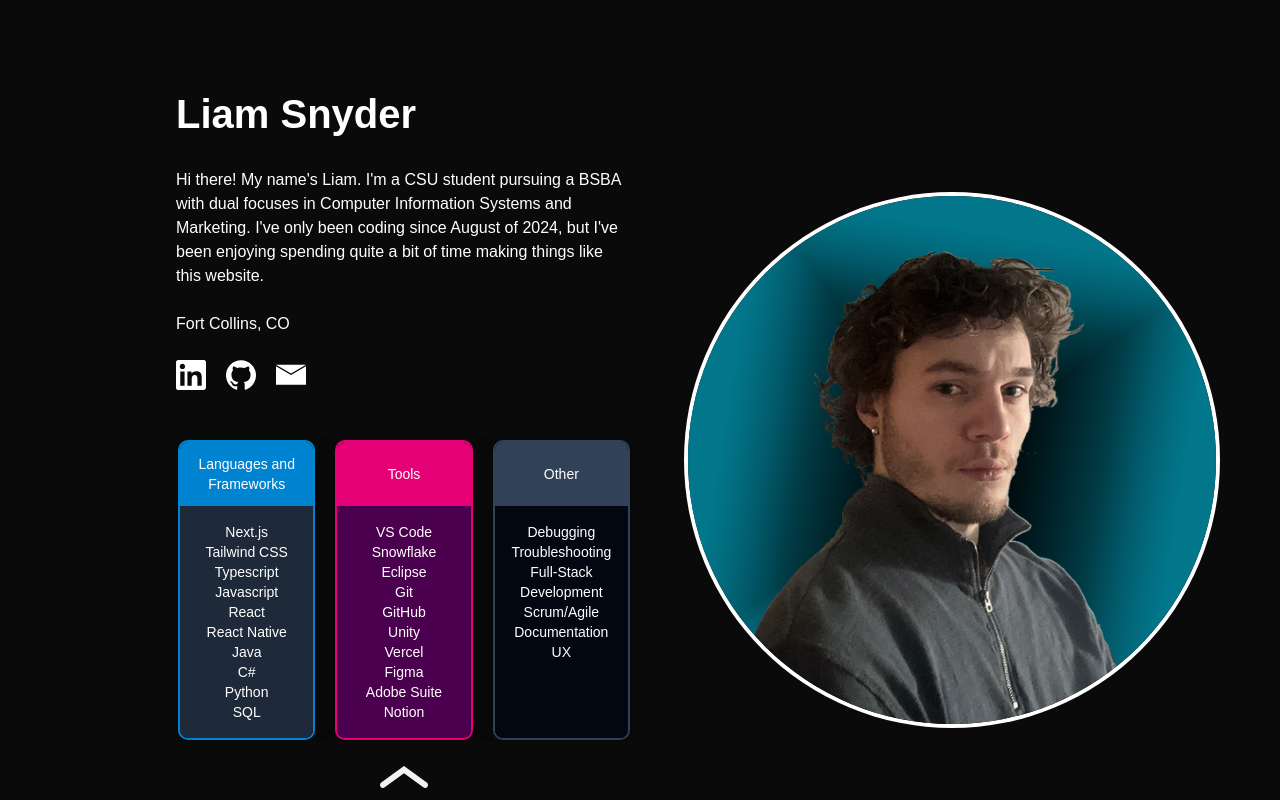
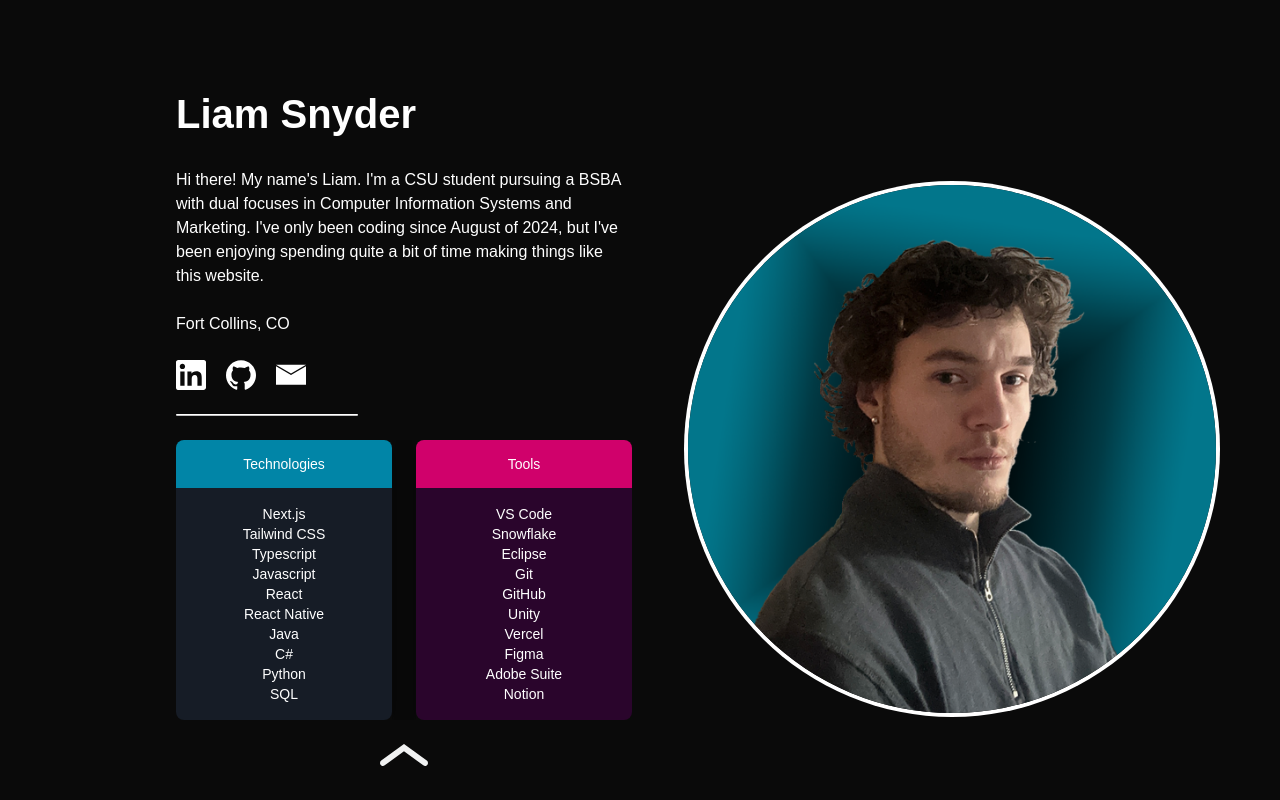
Before and after one commit to MackMaritimus/liammacksnyder, a Next.js app: page / in a window 1280 px wide. Both pictures are taken after a click on the button 404 px from the left and 588 px from the top of the page. Shown: the top 800 px of the page. Built offline with nearby package versions, Linux system fonts and the light colour scheme.

Commit message:
Project Folder Cleanup and Styling Updates

```diff
--- a/src/app/page.tsx
+++ b/src/app/page.tsx
@@ -6,7 +6,9 @@ import Panels from "@/components/sections/homepage/Panels";
 
 export default function HomePage() {
     return (
-        <main className = "min-h-screen bg-night text-white flex flex-col items-center max-w-[2180px] mx-auto">
+        <div>
+
+            <main className = "min-h-screen bg-night text-white flex flex-col items-center max-w-[2560px] mx-auto">
 
                 { /* AboutMe Section With My Name, Personal Summary, and Picture of Me */ }
                 <AboutMe/>
@@ -17,10 +19,12 @@ export default function HomePage() {
                 { /* Panels Section. Contains various panels with the same size but different functionalities. The panels are images in /public. */ }
                 <Panels/>
 
+            </main>
+
             { /* Footer Section With Disclaimers and Email. Has Links to Vercel Website Deployment and Personal Archive GitHub Repos */ }
             <SectionDivider/>
             <Footer/>
 
-        </main>
+        </div>
     );
 }
--- a/src/components/sections/homepage/AboutMe.tsx
+++ b/src/components/sections/homepage/AboutMe.tsx
@@ -1,4 +1,3 @@
-import Body from "@/components/ui/Body";
 import Socials from "@/components/ui/Socials";
 import Image from "next/image";
 import Skills from "@/components/ui/Skills";
@@ -14,27 +13,30 @@ export default function AboutMe () {
             <div className = "flex col-start-1 flex-col text-center xl:text-left max-w-full xl:max-w-160 items-center xl:items-start xl:ml-[25%] mb-12">
 
                 {/* About Me Text Box and Text */}
-                <div className = "flex flex-col max-w-2xl xl:max-w-full">
+                <div className = "flex flex-col max-w-2xl xl:max-w-full items-center xl:items-start">
                     <div className = "">
                         <h1 className = "text-[2.1rem] md:text-[40px] font-bold">
                             {"Liam Snyder"}
                         </h1>
 
 
-                        <Body className = "mt-6">
+                        <p className = "mt-6">
                             {"Hi there! My name's Liam. I'm a CSU student pursuing a BSBA with dual focuses in Computer Information Systems and Marketing. I've only been coding since August of 2024, but I've been enjoying spending quite a bit of time making things like this website."}
-                        </Body>
+                        </p>
 
-                        <Body className = "mt-6">
+                        <p className = "mt-6">
                             {"Fort Collins, CO"}
-                        </Body>
+                        </p>
                     </div>
 
 
 
                     <Socials className = "mx-auto xl:mx-0 mr-auto mt-6" width = "30"/>
 
+                    <hr className = "bg-white/75 w-[40%] h-0.5 mt-6 rounded-full min-w-[150px]"/>
+
                     <Skills/>
+
                 </div>
 
             </div>
--- a/src/components/sections/homepage/Panels.tsx
+++ b/src/components/sections/homepage/Panels.tsx
@@ -6,7 +6,7 @@ import Panel from "@/components/ui/Panel";
 export default function Panels () {
 
     return (
-        <section className = "w-fit grid grid-cols-1 min-[710px]:grid-cols-2 items-center justify-center gap-6 overflow-hidden mb-12">
+        <section className = "w-fit grid grid-cols-1 min-[710px]:grid-cols-2 items-center justify-center gap-6 overflow-hidden mb-12 px-12">
 
             <Panel
                 squareImage = "/Resume_Download_Square_Panel.png"
--- a/src/components/ui/Body.tsx
+++ /dev/null
@@ -1,16 +0,0 @@
-
-// Default Body Text. Takes Text as Children and ClassName
-
-interface BodyProps {
-    children?: React.ReactNode;
-    className?: string;
-}
-
-export default function Body ({ children, className = "" }:BodyProps) {
-
-    return (
-        <p className = {"text-md" + " " + className}>
-            {children}
-        </p>
-    );
-}
--- a/src/components/ui/BodySmall.tsx
+++ /dev/null
@@ -1,16 +0,0 @@
-
-// Small Body Text. Takes Text as Children and ClassName
-
-interface BodySmallProps {
-    children?: React.ReactNode;
-    className?: string;
-}
-
-export default function BodySmall ({ children, className = "" }:BodySmallProps) {
-
-    return (
-        <p className = {"text-sm" + " " + className}>
-            {children}
-        </p>
-    );
-}
--- a/src/components/ui/Head2.tsx
+++ /dev/null
@@ -1,16 +0,0 @@
-
-// Formatted Heading 2. Takes Text as Children and ClassName
-
-interface Head2Props {
-    children?:React.ReactNode;
-    className?: string;
-}
-
-export default function Head2 ({ children, className = ""}:Head2Props) {
-
-    return (
-        <h2 className = {"text-3xl font-bold" + " " + className}>
-            {children}
-        </h2>
-    );
-}
--- a/src/components/ui/Head3.tsx
+++ /dev/null
@@ -1,16 +0,0 @@
-
-// Formatted Heading 3. Takes Text as Children and ClassName
-
-interface Head3Props {
-    children?: React.ReactNode;
-    className?: string;
-}
-
-export default function Head3 ({ children, className = "" }:Head3Props) {
-
-    return (
-        <h3 className = {"text-2xl font-bold" + " " + className}>
-            {children}
-        </h3>
-    );
-}
--- a/src/components/ui/Panel.tsx
+++ b/src/components/ui/Panel.tsx
@@ -24,7 +24,7 @@ export default function Panel ({squareImage = "/Placeholder_Image_1.png", rectan
 
     return (
        <a href = {href} target = "_blank">
-            <div className = "w-[320px] min-[1070px]:w-[512px] h-[320px] min-[1070px]:h-[120px] rounded-lg bg-blue-600 overflow-hidden shadow-default">
+            <div className = "w-full max-w-[320px] min-[1070px]:max-w-[512px] h-auto rounded-lg bg-blue-600 overflow-hidden shadow-default">
 
                 {/* Image 1 */}
                 <Image
--- a/src/components/ui/Skills.tsx
+++ b/src/components/ui/Skills.tsx
@@ -11,7 +11,7 @@ export default function Skills () {
             arrowWidth="w-12"
             expandedHeight="max-h-full"
             collapsedHeight="max-h-23"
-            expandTableClassName="mt-12"
+            expandTableClassName="mt-6 max-w-lg w-full"
             arrowClassName="mx-auto mt-6"
         >
             <SkillsContent/>
@@ -23,14 +23,15 @@ function SkillsContent() {
     const { expanded } = useContext(ExpandContext);
 
     return (
-        <div className = "grid grid-cols-3 gap-6 p-1 text-sm max-[580px]:text-xs text-wrap">
+
+        <div className = "grid grid-cols-2 gap-6 text-sm max-[430px]:text-xs text-wrap">
             {/* Languages and Frameworks Column */}
-            <div className = "shadow-default flex flex-col">
-                <div className = {`flex flex-col h-full ${expanded ? "ring-2 ring-sky-600 rounded-lg" : ""}`}>
-                    <div className = {`bg-sky-600 flex items-center justify-center min-h-22 min-[530px]:min-h-16 p-2 ${expanded ? "rounded-t-lg" : "ring-2 ring-sky-600 rounded-lg"}`}>
-                        <p className = "text-center">Languages and Frameworks</p>
+            <div className = "shadow-default flex flex-col w-full">
+                <div className = {`flex flex-col h-full ${expanded ? "rounded-lg" : ""}`}>
+                    <div className = {`bg-cyan-600/90 flex items-center justify-center min-h-12 p-2 ${expanded ? "rounded-t-lg" : "rounded-lg"}`}>
+                        <p>Technologies</p>
                     </div>
-                    <div className = {`bg-gray-800 w-full h-full flex text-center justify-center rounded-b-lg ${expanded ? "" : "hidden" }`}>
+                    <div className = {`bg-gray-800/60 w-full h-full flex text-center justify-center rounded-b-lg ${expanded ? "" : "hidden" }`}>
                         <p className = "text-center text-wrap m-1 my-4">
                             Next.js <br/>
                             Tailwind CSS <br/>
@@ -48,12 +49,12 @@ function SkillsContent() {
             </div>
 
             {/* Tools Column */}
-            <div className = "shadow-default flex flex-col">
-                <div className = {`flex flex-col h-full ${expanded ? "ring-2 ring-pink-600 rounded-lg" : ""}`}>
-                    <div className = {`bg-pink-600 flex items-center justify-center min-h-22 min-[530px]:min-h-16 p-2 ${expanded ? "rounded-t-lg" : "ring-2 ring-pink-600 rounded-lg"}`}>
-                        <p className = "text-center">Tools</p>
+            <div className = "shadow-default flex flex-col w-full">
+                <div className = {`flex flex-col h-full ${expanded ? "rounded-lg" : ""}`}>
+                    <div className = {`bg-pink-600/90 flex items-center justify-center min-h-12 p-2 ${expanded ? "rounded-t-lg" : "rounded-lg"}`}>
+                        <p>Tools</p>
                     </div>
-                    <div className = {`bg-fuchsia-950 w-full h-full flex text-center justify-center rounded-b-lg ${expanded ? "" : "hidden" }`}>
+                    <div className = {`bg-fuchsia-950/50 w-full h-full flex text-center justify-center rounded-b-lg ${expanded ? "" : "hidden" }`}>
                         <p className = "text-center text-wrap m-1 my-4">
                             VS Code <br/>
                             Snowflake <br/>
@@ -70,24 +71,6 @@ function SkillsContent() {
                 </div>
             </div>
 
-            {/* Other Column */}
-            <div className = "shadow-default flex flex-col">
-                <div className = {`flex flex-col h-full ${expanded ? "ring-2 ring-slate-700 rounded-lg" : ""}`}>
-                    <div className = {`bg-slate-700 flex items-center justify-center min-h-22 min-[530px]:min-h-16 p-2 ${expanded ? "rounded-t-lg" : "ring-2 ring-slate-700 rounded-lg"}`}>
-                        <p className = "text-center">Other</p>
-                    </div>
-                    <div className = {`bg-gray-950 w-full h-full flex text-center justify-center rounded-b-lg ${expanded ? "" : "hidden" }`}>
-                        <p className = "text-center text-wrap m-1 my-4">
-                            Debugging <br/>
-                            Troubleshooting <br/>
-                            Full-Stack Development <br/>
-                            Scrum/Agile <br/>
-                            Documentation <br/>
-                            UX
-                        </p>
-                    </div>
-                </div>
-            </div>
         </div>
     );
 }
```
Also changed, not shown: src/components/ui/ResumeBubble.tsx (+13 -16 lines). Lines whose indentation alone changed are shown as unchanged.
